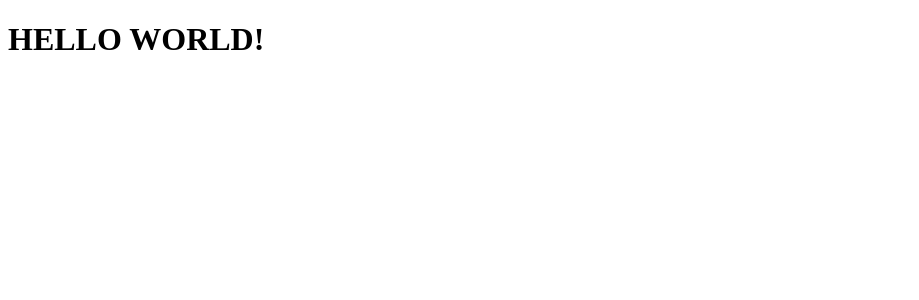
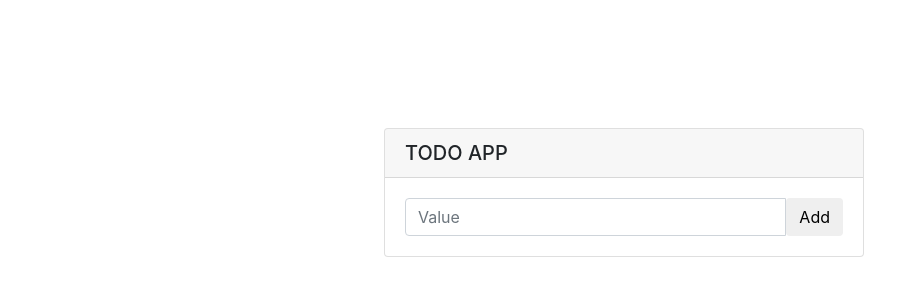
Before and after one commit to hammadyounas/reactTodo, a React (Create React App) app: page / in a window 1280 px wide. Shown: the top 300 px of the page, without its empty margins (0-919 px from the left). Built offline with nearby package versions, Linux system fonts and the light colour scheme.

Commit message:
input field complete

```diff
--- a/package.json
+++ b/package.json
@@ -12,5 +12,8 @@
     "build": "react-scripts build",
     "test": "react-scripts test --env=jsdom",
     "eject": "react-scripts eject"
+  },
+  "devDependencies": {
+    "babel-plugin-react-html-attrs": "^2.1.0"
   }
 }
--- a/public/index.html
+++ b/public/index.html
@@ -10,6 +10,7 @@
     -->
     <link rel="manifest" href="%PUBLIC_URL%/manifest.json">
     <link rel="shortcut icon" href="%PUBLIC_URL%/favicon.ico">
+    <link rel="stylesheet" href="https://stackpath.bootstrapcdn.com/bootstrap/4.1.0/css/bootstrap.min.css" integrity="sha384-9gVQ4dYFwwWSjIDZnLEWnxCjeSWFphJiwGPXr1jddIhOegiu1FwO5qRGvFXOdJZ4" crossorigin="anonymous">
     <!--
       Notice the use of %PUBLIC_URL% in the tags above.
       It will be replaced with the URL of the `public` folder during the build.
--- a/src/components/App.js
+++ b/src/components/App.js
@@ -1,12 +1,13 @@
 import React from 'react';
 import ReactDOM from 'react-dom';
 import Hello from './Hello'
+import Todo from './todo/todo'
 
 class App extends React.Component {
     render() {
       return (
         // <div className="shopping-list">
-        <Hello/>
+        <Todo/>
         //   {/* <h1>Shopping List for {this.props.name}</h1>
         //   <ul>
         //     <li>Instagram</li>
--- /dev/null
+++ b/src/components/todo/todo.css
@@ -0,0 +1,5 @@
+.cardStyle{
+    width: 30rem;
+    margin-left: 30%;
+    margin-top: 10%;
+}
--- a/src/components/todo/todo.js
+++ b/src/components/todo/todo.js
@@ -0,0 +1,35 @@
+import React from 'react';
+import ReactDOM from 'react-dom';
+import './todo.css'
+
+class Todo extends React.Component {
+    constructor(){
+        super()
+    }
+    update(){
+
+    }
+    delete(){
+
+    }
+    add(){
+
+    }
+    render() {
+        return (
+            <div className="card cardStyle">
+            <h5 className="card-header">TODO APP</h5>
+                <div className="card-body">
+                    <form>
+                        <div className="input-group">
+                            <input type="text" className="form-control" placeholder="Value"/>
+                            <button className="btn btn-default" type="submit">Add</button>
+                        </div>
+                    </form>
+                </div>
+            </div>
+        )
+    }
+}
+
+export default Todo
```
Also changed, not shown: 1 other file (tests, documents, lock files or other folders).
